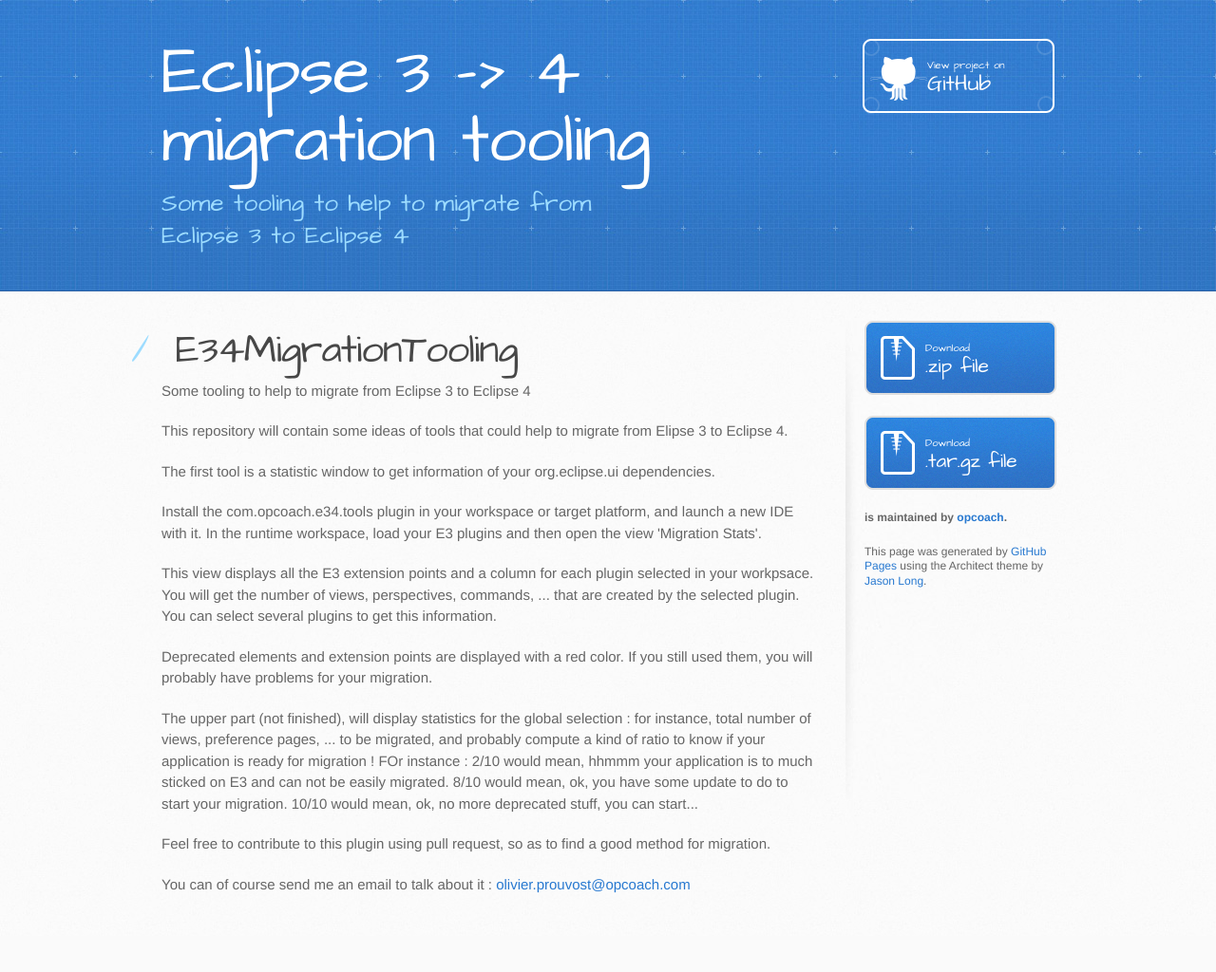
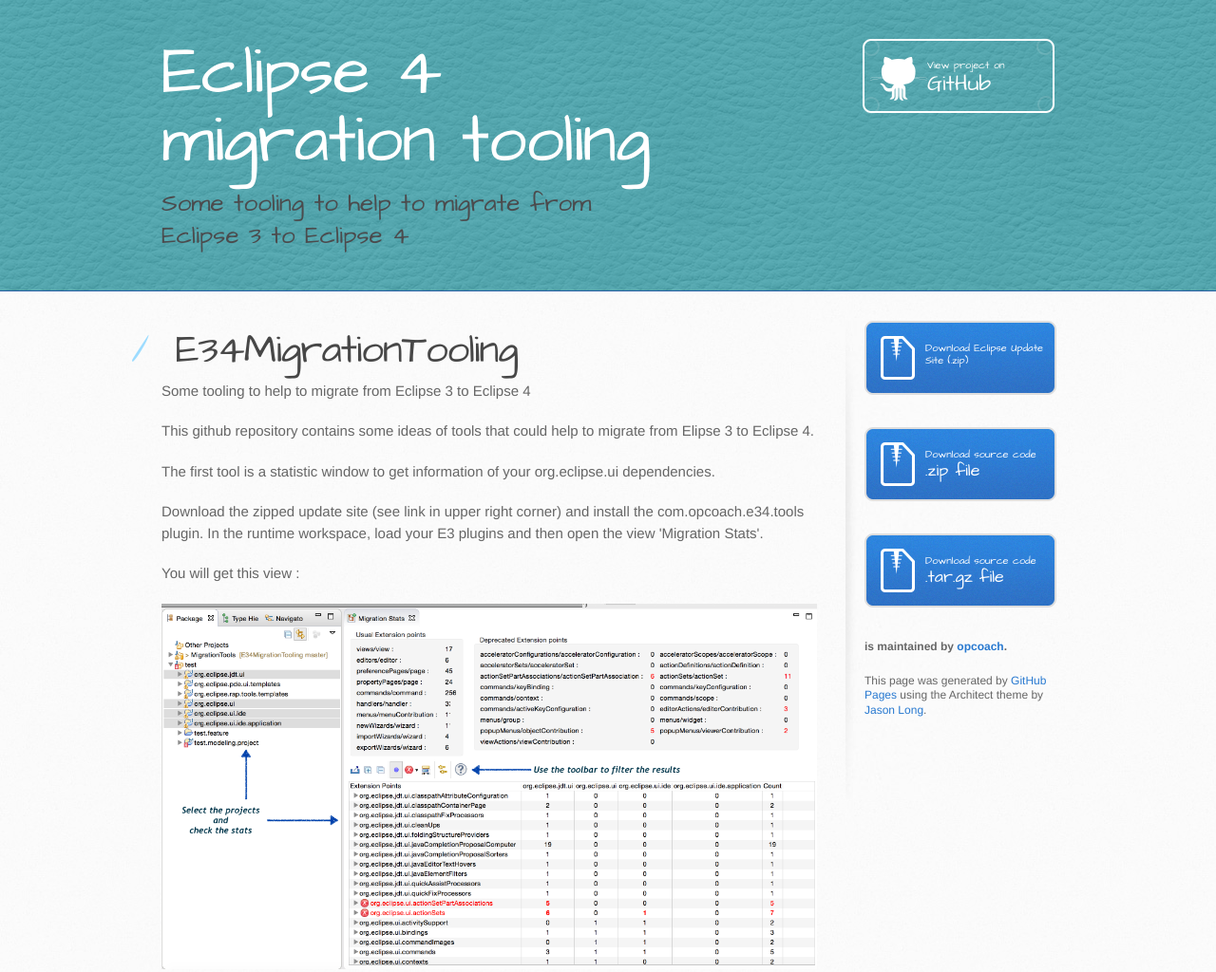
Before and after one commit to opcoach/E34MigrationTooling, a plain HTML site: page index.html in a window 1280 px wide. Shown: the top 1024 px of the page at 95% size. Before the commit the page ends 986 px from the top, so only its background shows below. Drawn offline with Linux system fonts and the light colour scheme.

Commit message:
Change home page with better explaination and screenshot

```diff
--- a/index.html
+++ b/index.html
@@ -13,13 +13,13 @@
     <script src="//html5shiv.googlecode.com/svn/trunk/html5.js"></script>
     <![endif]-->
 
-    <title>Eclipse 3 -&gt; 4 migration tooling by opcoach</title>
+    <title>Eclipse 4 migration tooling by opcoach</title>
   </head>
 
   <body>
     <header>
       <div class="inner">
-        <h1>Eclipse 3 -&gt; 4 migration tooling</h1>
+        <h1>Eclipse 4 migration tooling</h1>
         <h2>Some tooling to help to migrate from Eclipse 3 to Eclipse 4</h2>
         <a href="https://github.com/opcoach/E34MigrationTooling" class="button"><small>View project on</small> GitHub</a>
       </div>
@@ -33,17 +33,22 @@
 
 <p>Some tooling to help to migrate from Eclipse 3 to Eclipse 4</p>
 
-<p>This repository will contain some ideas of tools that could help to migrate from Elipse 3 to Eclipse 4. </p>
+<p>This github repository contains some ideas of tools that could help to migrate from Elipse 3 to Eclipse 4. </p>
 
 <p>The first tool is a statistic window to get information of your org.eclipse.ui dependencies. </p>
 
-<p>Install the com.opcoach.e34.tools plugin in your workspace or target platform, and launch a new IDE with it. In the runtime workspace, load your E3 plugins and then open the view 'Migration Stats'.</p>
+<p>Download the zipped update site (see link in upper right corner) and install the com.opcoach.e34.tools plugin. In the runtime workspace, load your E3 plugins and then open the view 'Migration Stats'.</p>
 
-<p>This view displays all the E3 extension points and a column for each plugin selected in your workpsace. You will get the number of views, perspectives, commands, ... that are created by the selected plugin. You can select several plugins to get this information. </p>
+<p> You will get this view : </p>
+<img src="images/MigrationStatView.png"/>
+<p></p>
+<br/>
+<p>This view displays all the E3 extension points and a column for each plugin selected in your workspace. You will get the number of views, perspectives, commands, ... that are created by the selected plugin. You can select several plugins to get this information. </p>
 
 <p>Deprecated elements and extension points are displayed with a red color. If you still used them, you will probably have problems for your migration. </p>
 
-<p>The upper part (not finished), will display statistics for the global selection : for instance, total number of views, preference pages, ... to be migrated, and probably compute a kind of ratio to know if your application is ready for migration ! FOr instance : 2/10 would mean, hhmmm your application is to much sticked on E3 and can not be easily migrated. 8/10 would mean, ok, you have some update to do to start your migration. 10/10 would mean, ok, no more deprecated stuff, you can start...  </p>
+<p>The upper part displays statistics for the global selection : for instance, total number of views, preference pages, ... to be migrated.
+</p>
 
 <p>Feel free to contribute to this plugin using pull request, so as to find a good method for migration. </p>
 
@@ -51,12 +56,16 @@
         </section>
 
         <aside id="sidebar">
+ 	<a href="http://www.opcoach.com/wp-content/uploads/2015/02/AMETTREENPLACE.zip" class="button">
+            <small>Download
+            Eclipse Update Site (.zip) </small>
+          </a>
           <a href="https://github.com/opcoach/E34MigrationTooling/zipball/master" class="button">
-            <small>Download</small>
+            <small>Download source code</small>
             .zip file
           </a>
           <a href="https://github.com/opcoach/E34MigrationTooling/tarball/master" class="button">
-            <small>Download</small>
+            <small>Download source code</small>
             .tar.gz file
           </a>
 
--- a/stylesheets/stylesheet.css
+++ b/stylesheets/stylesheet.css
@@ -451,7 +451,7 @@ header {
   padding-top: 40px;
   padding-bottom: 40px;
   font-family: 'Architects Daughter', 'Helvetica Neue', Helvetica, Arial, serif;
-  background: #2e7bcf url(../images/header-bg.jpg) 0 0 repeat-x;
+  background: #48A5AE url(../images/pattern-8rz6.png) 0 0 repeat-x;
   border-bottom: solid 1px #275da1;
 }
 
@@ -473,7 +473,7 @@ header h2 {
   font-size: 26px;
   font-weight: normal;
   line-height: 1.3;
-  color: #9ddcff;
+  color: #4B4B4D;
   letter-spacing: 0;
 }
 
@@ -518,7 +518,7 @@ aside#sidebar p.repo-owner a {
 
 a.button {
   width: 134px;
-  height: 58px;
+  height: 70px;
   padding-top: 22px;
   padding-left: 68px;
   font-family: 'Architects Daughter', 'Helvetica Neue', Helvetica, Arial, serif;
@@ -541,7 +541,7 @@ aside a.button {
   width: 138px;
   padding-left: 64px;
   margin-bottom: 20px;
-  font-size: 21px;
+  font-size: 18px;
   background: transparent url(../images/download-button.png) 0 0 no-repeat;
 }
 
@@ -834,9 +834,9 @@ footer a:hover {
     margin-top: 15px;
     font-size: 13px;
     line-height: 1;
-    color: #2879d0;
+    color: #4B4B4D;
     text-align: center;
-    background-color: #9ddcff;
+    background-color: #FABD43;
     background-image: none;
     border-radius: 5px;
     -moz-border-radius: 5px;
```
Also changed, not shown: images/MigrationStatView.png (added), images/pattern-8rz6.png (added).
